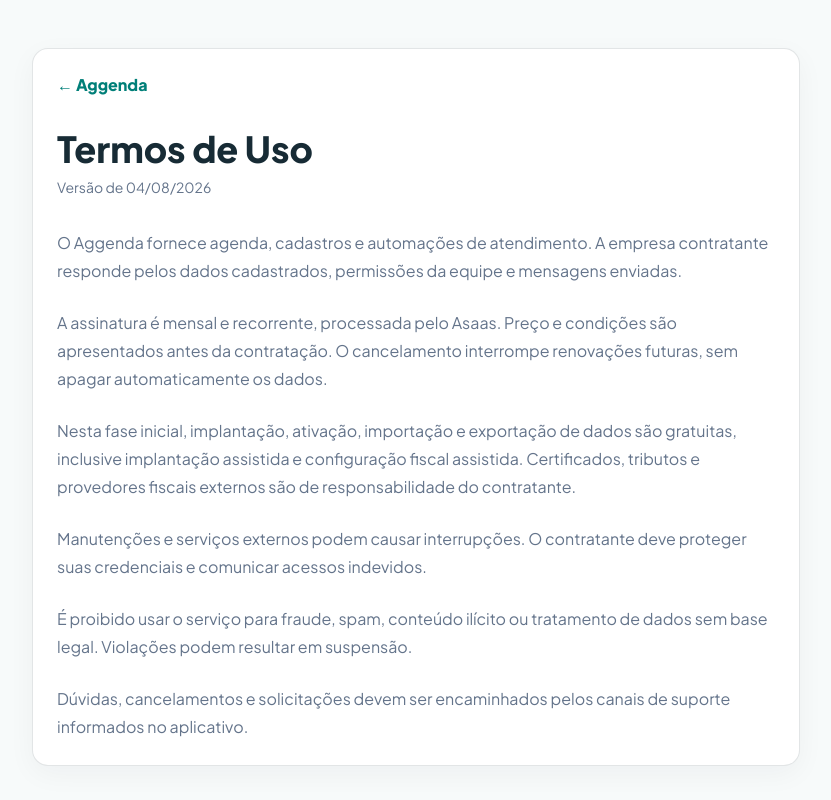
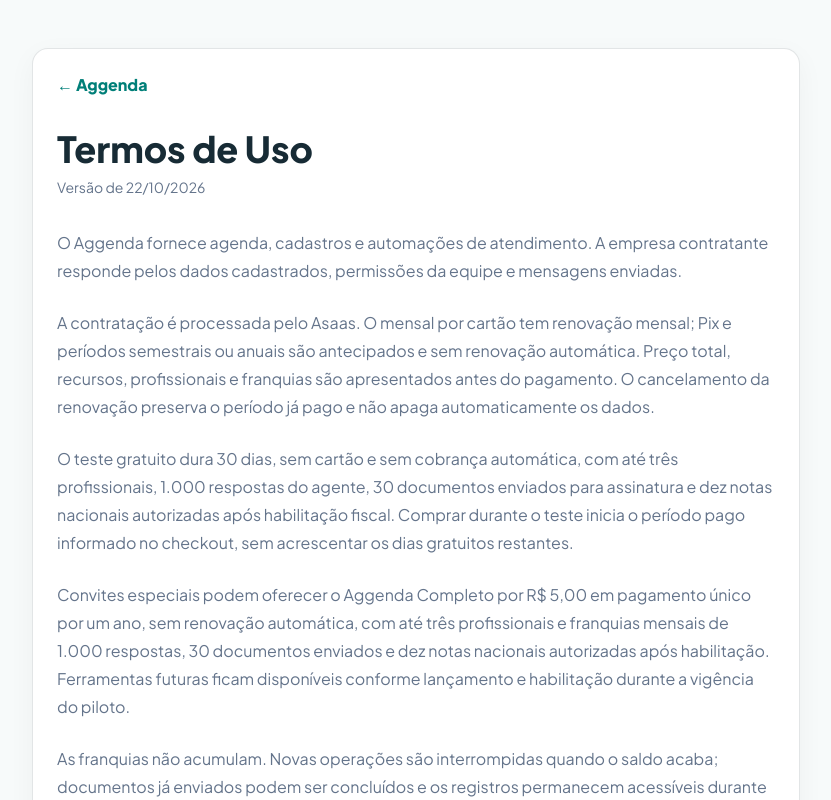
Before and after one commit to ivanlago/aggenda, a Next.js app: page /termos in a window 1280 px wide. Shown: the top 800 px of the page, without its empty margins (224-1055 px from the left). Built offline with nearby package versions, Linux system fonts and the light colour scheme.

Commit message:
docs: align subscription terms with commercial and pilot checkout

```diff
--- a/src/actions/commercial-checkout.ts
+++ b/src/actions/commercial-checkout.ts
@@ -104,7 +104,7 @@
     }
     const [created] = await tx.insert(commercialOrders).values({ organizationId: organization.id, invitationId, quote }).returning();
     await tx.insert(legalAcceptances).values(["terms", "privacy"].map((document) => ({
-      organizationId: organization.id, userId: session.user.id, document, version: "2026-10-22",
+      organizationId: organization.id, userId: session.user.id, document, version: document === "terms" ? "2026-10-22" : "2026-09-01",
       ipAddress: requestHeaders.get("x-forwarded-for")?.split(",")[0]?.trim() ?? null, userAgent: requestHeaders.get("user-agent"),
     }))).onConflictDoNothing();
     return created;
--- a/src/app/termos/page.tsx
+++ b/src/app/termos/page.tsx
@@ -6,10 +6,13 @@
   return <main className="min-h-screen px-6 py-12"><article className="panel mx-auto max-w-3xl">
     <Link href="/" className="font-extrabold text-brand">← Aggenda</Link>
     <h1 className="mt-8 text-4xl font-extrabold">Termos de Uso</h1>
-    <p className="mt-2 text-sm text-muted">Versão de 04/08/2026</p>
+    <p className="mt-2 text-sm text-muted">Versão de 22/10/2026</p>
     <div className="mt-8 grid gap-6 leading-7 text-muted">
       <p>O Aggenda fornece agenda, cadastros e automações de atendimento. A empresa contratante responde pelos dados cadastrados, permissões da equipe e mensagens enviadas.</p>
-      <p>A assinatura é mensal e recorrente, processada pelo Asaas. Preço e condições são apresentados antes da contratação. O cancelamento interrompe renovações futuras, sem apagar automaticamente os dados.</p>
+      <p>A contratação é processada pelo Asaas. O mensal por cartão tem renovação mensal; Pix e períodos semestrais ou anuais são antecipados e sem renovação automática. Preço total, recursos, profissionais e franquias são apresentados antes do pagamento. O cancelamento da renovação preserva o período já pago e não apaga automaticamente os dados.</p>
+      <p>O teste gratuito dura 30 dias, sem cartão e sem cobrança automática, com até três profissionais, 1.000 respostas do agente, 30 documentos enviados para assinatura e dez notas nacionais autorizadas após habilitação fiscal. Comprar durante o teste inicia o período pago informado no checkout, sem acrescentar os dias gratuitos restantes.</p>
+      <p>Convites especiais podem oferecer o Aggenda Completo por R$ 5,00 em pagamento único por um ano, sem renovação automática, com até três profissionais e franquias mensais de 1.000 respostas, 30 documentos enviados e dez notas nacionais autorizadas após habilitação. Ferramentas futuras ficam disponíveis conforme lançamento e habilitação durante a vigência do piloto.</p>
+      <p>As franquias não acumulam. Novas operações são interrompidas quando o saldo acaba; documentos já enviados podem ser concluídos e os registros permanecem acessíveis durante a vigência do acesso. Pacotes adicionais dependem de compra antecipada confirmada e valem até o fim da franquia vigente. Tarifas Meta e serviços externos são separadas. Lembretes proativos e campanhas precisam de saldo próprio e não estão incluídos na franquia de respostas. O processamento por IA tem limites técnicos e de consumo; situações acima desses limites podem ser encaminhadas ao atendimento humano.</p>
       <p>Nesta fase inicial, implantação, ativação, importação e exportação de dados são gratuitas, inclusive implantação assistida e configuração fiscal assistida. Certificados, tributos e provedores fiscais externos são de responsabilidade do contratante.</p>
       <p>Manutenções e serviços externos podem causar interrupções. O contratante deve proteger suas credenciais e comunicar acessos indevidos.</p>
       <p>É proibido usar o serviço para fraude, spam, conteúdo ilícito ou tratamento de dados sem base legal. Violações podem resultar em suspensão.</p>
```
Also changed, not shown: 1 other file (tests, documents, lock files or other folders).
